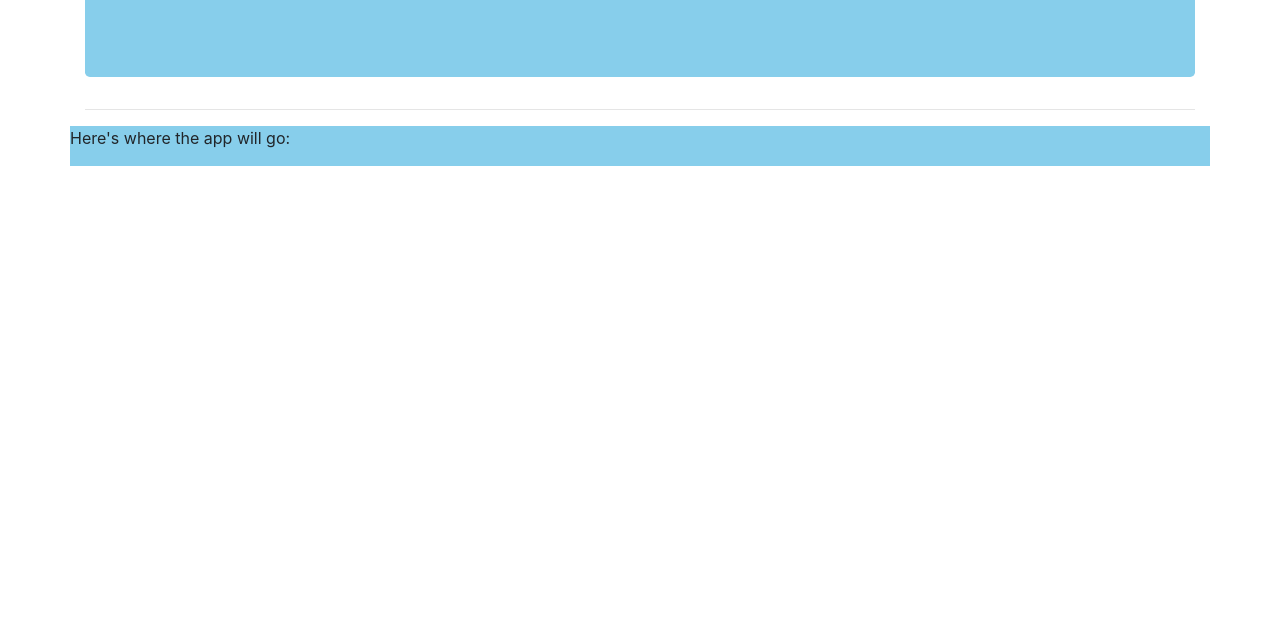
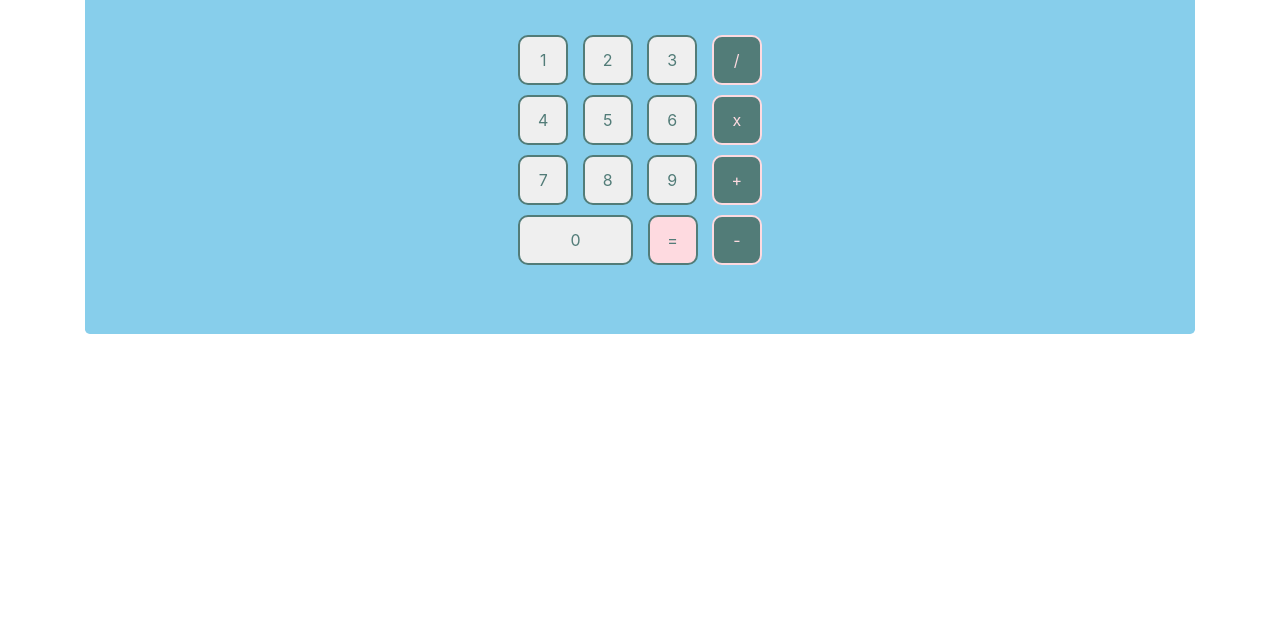
Before and after one commit to zaxblackdragon/Calculator, a plain HTML site: page app/public/calculator.html in a window 1280 px wide. Shown: the part 172-800 px from the top of the page. Drawn offline with nearby package versions, Linux system fonts and the light colour scheme.

Commit message:
cal buttons created and styled

```diff
--- a/app/assets/css/style.css
+++ b/app/assets/css/style.css
@@ -1,13 +1,52 @@
+/* Header Box */
+.header-box {
+    background: skyblue;
+}
 /* Jumbotron Styles */
 .jumbotron {
     background: skyblue;
     text-align: center;
+    position: relative;
 }
 .display-4 {
-    color: whitesmoke;
+    color: skyblue;
     font-weight:  bold;
+}
+.lead {
+    color: rgb(82, 124, 120);
 }
 .row {
     background: skyblue;
     text-align: center;
+    display: inline-block;
 }
+.wrapper {
+    /* text-align: center; */
+}
+.button {
+    width: 50px;
+    height: 50px;
+    border-radius: 10px;
+    margin: 5px;
+    border: solid 2px rgb(82, 124, 120);
+    color: rgb(82, 124, 120);
+}
+.button:hover {
+    color: orange;
+    background: black;
+}
+.btn-0 {
+    width: 115px;
+    height: 50px;
+}
+.btn-equal {
+    background: rgb(254, 218, 224);
+    border: solid 2px rgb(82, 124, 120);
+    color: rgb(82, 124, 120);
+}
+.btn-operator {
+    background: rgb(82, 124, 120);
+    color: rgb(254, 218, 224);
+    border: solid 2px rgb(254, 218, 224);
+
+}
--- a/app/assets/js/calApp.js
+++ b/app/assets/js/calApp.js
@@ -0,0 +1,3 @@
+$(document).ready(){
+
+};
--- a/app/public/calculator.html
+++ b/app/public/calculator.html
@@ -20,19 +20,60 @@
 </head>
 
 <body>
-<!-- Jumbotron -->
+<!-- Jumbotron Header-->
   <div class="container">
-    <div class="jumbotron">
+    <div id="header-box" class="wrapper">
       <h1 class="display-4">Calculator App</h1>
       <p class="lead">Add | Subtract | Multiply | Divide.</p>
     </div>
     <hr>
   </div>
-  <!-- Calculator Body -->
+<!-- Calculator Buttons -->
   <div class="container">
-    <div class="row">
-      <p class="text">Here's where the app will go:
-      </p>
+    <div class="jumbotron">
+<!-- Cal body div -->
+<!-- <div id="cal-body" class="container"> -->
+<!-- 1, 2, 3 and divide -->
+        <div class="wrapper">
+          <div class="row">
+            <button class="button btn-1">1</button>
+            <button class="button btn-2">2</button>
+            <button class="button btn-3">3</button>
+            <button class="button btn-divide btn-operator">/</button>
+          </div>
+        </div>
+<!-- 4, 5, 6 and Multiply -->
+        <div class="wrapper">
+          <div class="row">
+              <button class="button btn-4">4</button>
+              <button class="button btn-5">5</button>
+              <button class="button btn-6">6</button>
+              <button class="button btn-multiply btn-operator">x</button>
+            </div>
+          </div>
+<!-- 7, 8, 9, and plus -->
+          <div class="wrapper">
+            <div class="row">
+                <button class="button btn-7">7</button>
+                <button class="button btn-8">8</button>
+                <button class="button btn-9">9</button>
+                <button class="button btn-plus btn-operator">+</button>
+              </div>
+            </div>
+<!-- 0, equals, minus -->
+            <div class="wrapper">
+                <div class="row">
+                    <button class="button btn-0">0</button>
+                    <button class="button btn-equal">=</button>
+                    <button class="button btn-minus btn-operator">-</button>
+                  </div>
+              </div>
+            </div>
+<!-- indput and solution fields -->
+          <div id="input-solution-body">
+
+          </div>
+
     </div>
   </div>
 <!-- JS link -->
```
